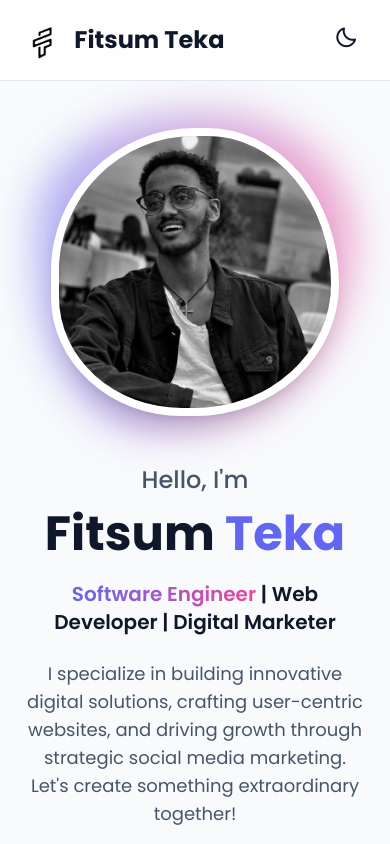
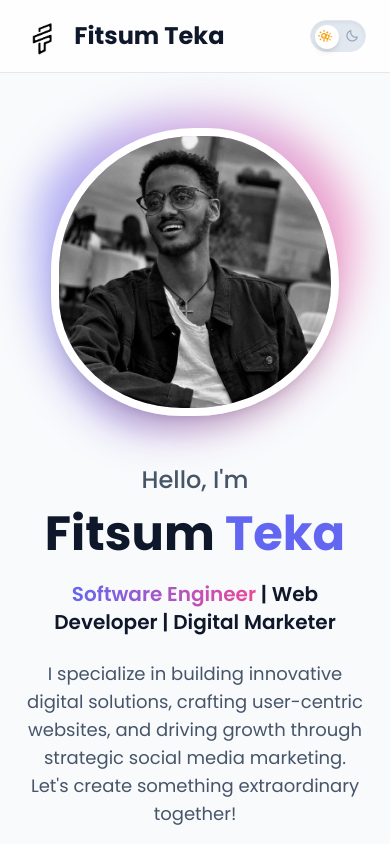
Before and after one commit to Fetse12/protifolio, a React (Vite) app: page / in a window 390 px wide. Shown: the top 844 px of the page. Built offline with nearby package versions, Linux system fonts and the light colour scheme.

Commit message:
feat: implement responsive Header component with navigation and theme toggle functionality

```diff
--- a/src/components/Header.jsx
+++ b/src/components/Header.jsx
@@ -30,8 +30,25 @@ const Header = ({ theme, toggleTheme, activeSection }) => {
           ))}
         </ul>
 
-        <button onClick={toggleTheme} className="text-2xl p-2 rounded-full hover:bg-gray-200 dark:hover:bg-slate-800 transition-colors" aria-label="Toggle Dark Mode">
-          <i className={`bx ${theme === 'light' ? 'bx-moon' : 'bx-sun'}`}></i>
+        <button
+          onClick={toggleTheme}
+          className="relative w-14 h-8 rounded-full bg-slate-200 dark:bg-slate-800 transition-colors duration-300 focus:outline-none flex items-center justify-between px-1.5 cursor-pointer shadow-inner border border-light-border dark:border-dark-border"
+          aria-label="Toggle Dark Mode"
+        >
+          {/* Sun icon on the left (light indicator) */}
+          <i className={`bx bx-sun ${theme === 'light' ? 'text-amber-500' : 'text-slate-500'} text-sm z-10 transition-colors`}></i>
+
+          {/* Moon icon on the right (dark indicator) */}
+          <i className={`bx bx-moon ${theme === 'dark' ? 'text-indigo-400' : 'text-slate-400'} text-sm z-10 transition-colors`}></i>
+
+          {/* Sliding Indicator Knob */}
+          <span
+            className={`absolute top-1 left-1 w-6 h-6 rounded-full bg-white dark:bg-slate-900 shadow-md transform transition-transform duration-300 flex items-center justify-center ${
+              theme === 'dark' ? 'translate-x-6' : 'translate-x-0'
+            }`}
+          >
+            <i className={`bx ${theme === 'light' ? 'bx-sun text-amber-500' : 'bx-moon text-indigo-400'} text-xs`}></i>
+          </span>
         </button>
       </div>
     </header>
```
